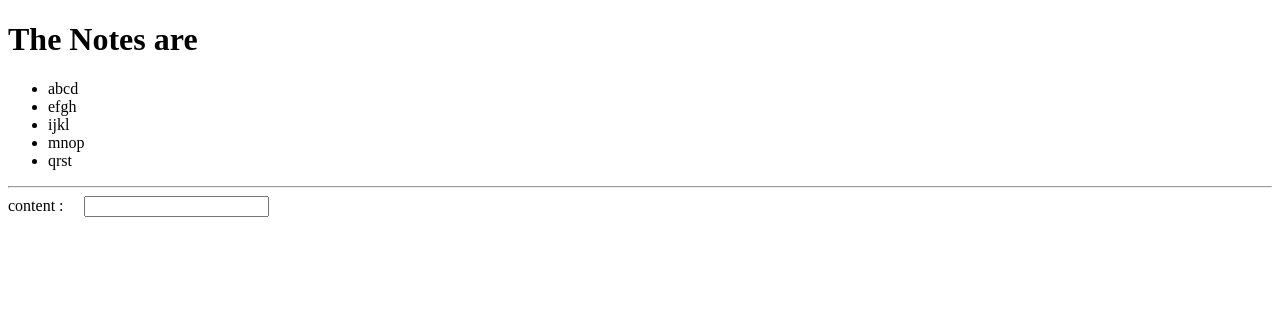
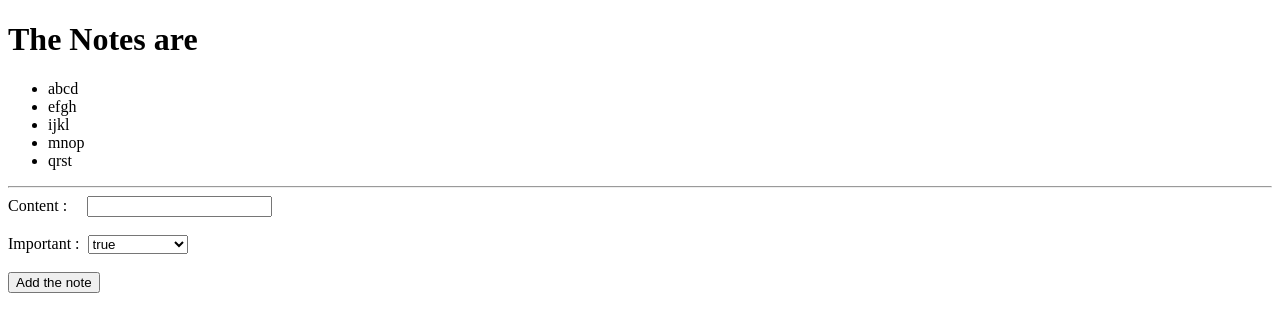
Before and after one commit to DEVAVISWA/react, a React (Vite) app: page / in a window 1280 px wide. Shown: the top 332 px of the page. Built offline with nearby package versions, Linux system fonts and the light colour scheme.

Commit message:
Create operation 1st half

```diff
--- a/src/App.jsx
+++ b/src/App.jsx
@@ -4,8 +4,23 @@ function App(props) {
 
   const newNoteContentRef = useRef(null)
   const [newNoteContent,setNewNoteContent] = useState('')
+  const[newNoteImportant,setNewNoteImportant]= useState('')
 
   const [notes, setNotes] = useState(props.notes)
+
+
+
+  const addNote = (event) => {
+    event.preventDefault()
+    // console.log('button is clicked')
+    let noteObject = {
+      id: notes.length + 1 ,
+      content : newNoteContent,
+      import : newNoteImportant === 'true'
+    }
+    setNotes(notes.concat(noteObject))
+  }
+
   return (
     <div>
       <h1>The Notes are</h1>
@@ -17,13 +32,28 @@ function App(props) {
         }
       </ul>
       <hr />
-      <form >
+      <form onSubmit={addNote}>
         <label>
-          content : &nbsp;&nbsp;&nbsp;&nbsp;
+          Content : &nbsp;&nbsp;&nbsp;&nbsp;
           <input
           type="text" ref={newNoteContentRef} value={newNoteContent}
           onChange={e => setNewNoteContent(e.target.value)} />
         </label>
+        <br />
+        <br />
+        <label>
+          Important : &nbsp;
+          <select
+          onChange={e=> setNewNoteImportant(e.target.value)}
+           value={newNoteImportant} >
+            <option disabled>Select option</option>
+            <option value="">true</option>
+            <option value="">false</option>
+          </select>
+        </label>
+        <br />
+        <br />
+        <button type='submit'>Add the note</button>
       </form>
     </div>
   )
```
